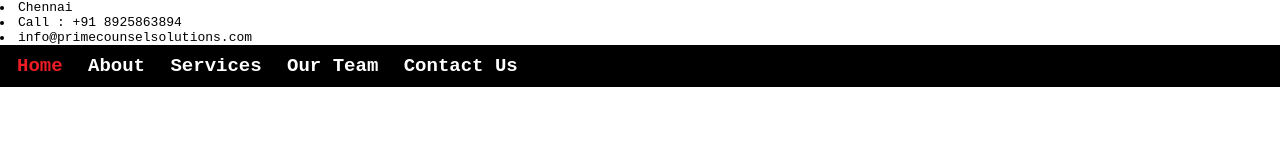
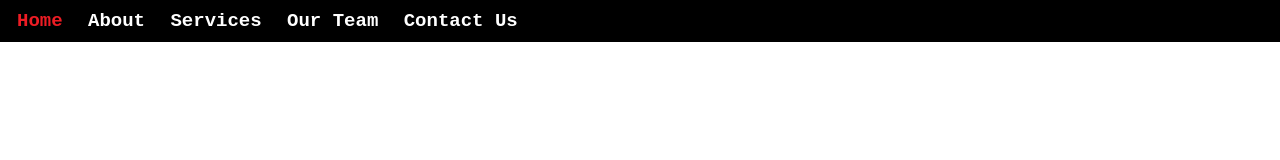
Before and after one commit to PrabhuV2003/navBar, a plain HTML site: page index.html in a window 1280 px wide. Shown: the top 160 px of the page. Drawn offline with nearby package versions, Linux system fonts and the light colour scheme.

Commit message:
Update style.css

```diff
--- a/style.css
+++ b/style.css
@@ -6,6 +6,7 @@
 
 body {
   font-family: monospace;
+  padding-bottom: 5000px;
 }
 
 .topnav {
@@ -25,7 +26,7 @@ body {
   text-decoration: none;
   color: white;
   margin: 0 7px;
-  transition: .5s;
+  transition: 1s;
 }
 
 .topnav a:hover {
@@ -91,3 +92,19 @@ body {
 .change .bar3 {
   transform: translate(0, -6px) rotate(50deg);
 }
+
+#topbar {
+  background-color: #232323;
+  position: fixed;
+  top: -50px;
+  width: 100%;
+  transition: top .3s;
+}
+
+#topbar li {
+  display: inline-block;
+  color: white;
+  padding: 15px;
+  text-decoration: none;
+  font-size: 15px;
+}
```
